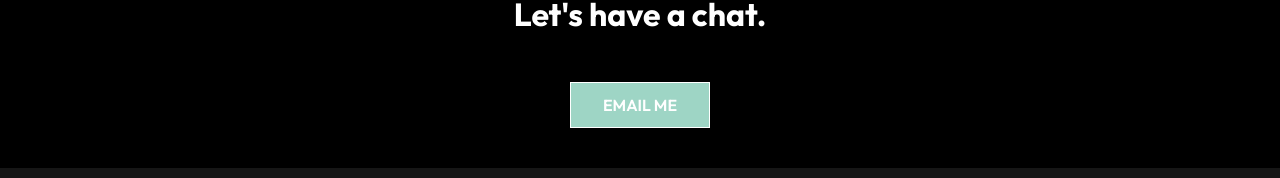
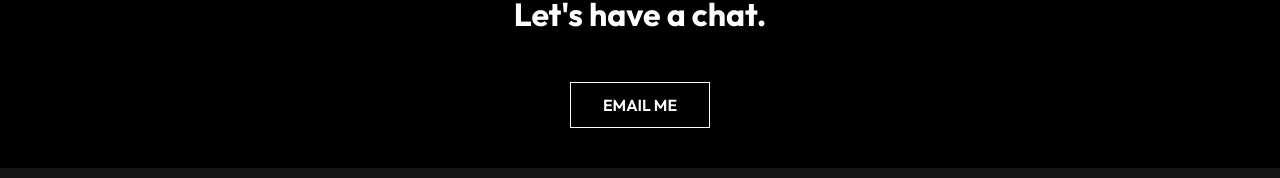
Before and after one commit to pathekarharsh/react-portfolio, a React (Create React App) app: page /contact in a window 1280 px wide. Shown: the part 638-816 px from the top of the page. Built offline with nearby package versions, Linux system fonts and the light colour scheme.

Commit message:
last changes

```diff
--- a/src/components/Contactcenter.css
+++ b/src/components/Contactcenter.css
@@ -13,6 +13,6 @@
     font-size: 2rem;
 }
 
-.contact-main .btn{
+.contact-main .btn-light{
     margin: 1rem;
 }
--- a/src/components/Contactcenter.js
+++ b/src/components/Contactcenter.js
@@ -8,7 +8,7 @@ const Contactcenter = () => {
       <div className="heading">
         <h3>Let's have a chat.</h3>
       </div>
-      <div className="btn">
+      <div className="btn-light">
         <a href="mailto:name@email.com">EMAIL ME</a>
       </div>
     </div>
```
